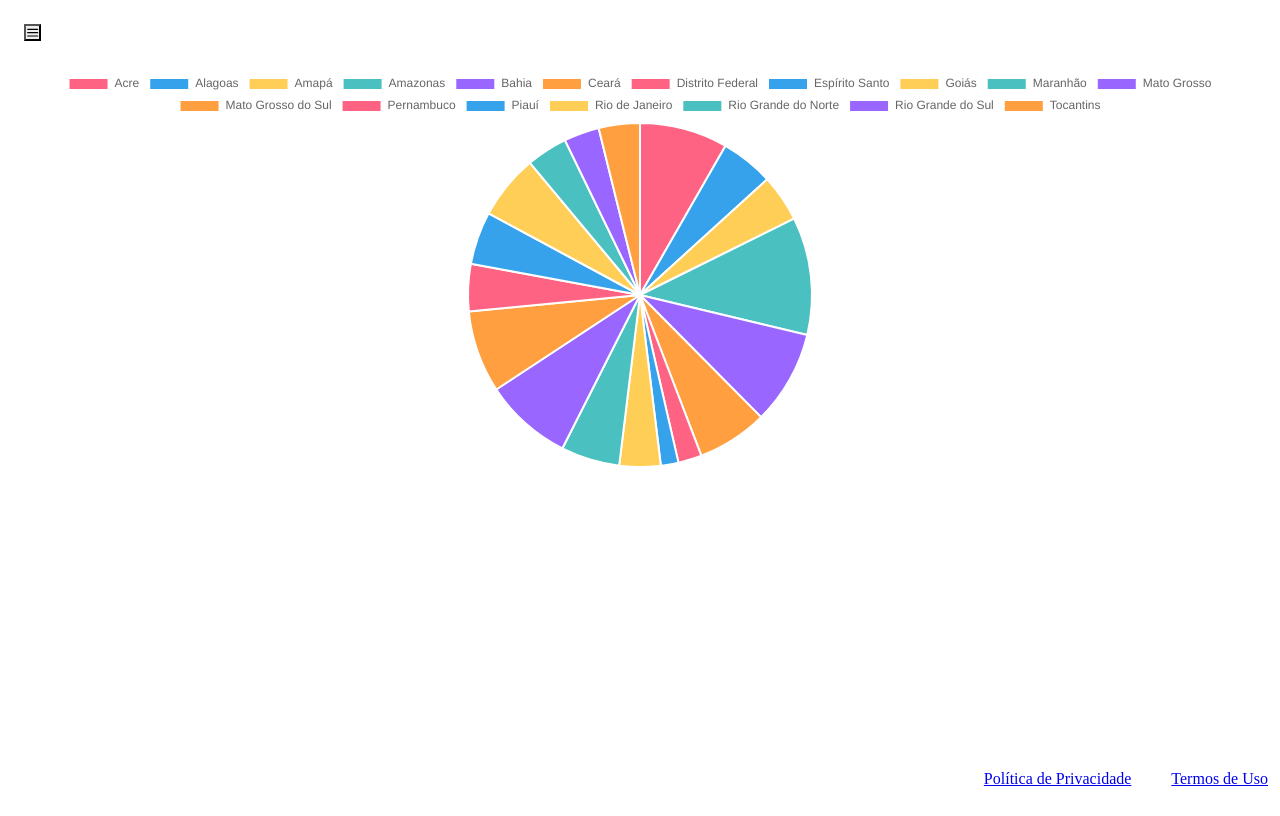
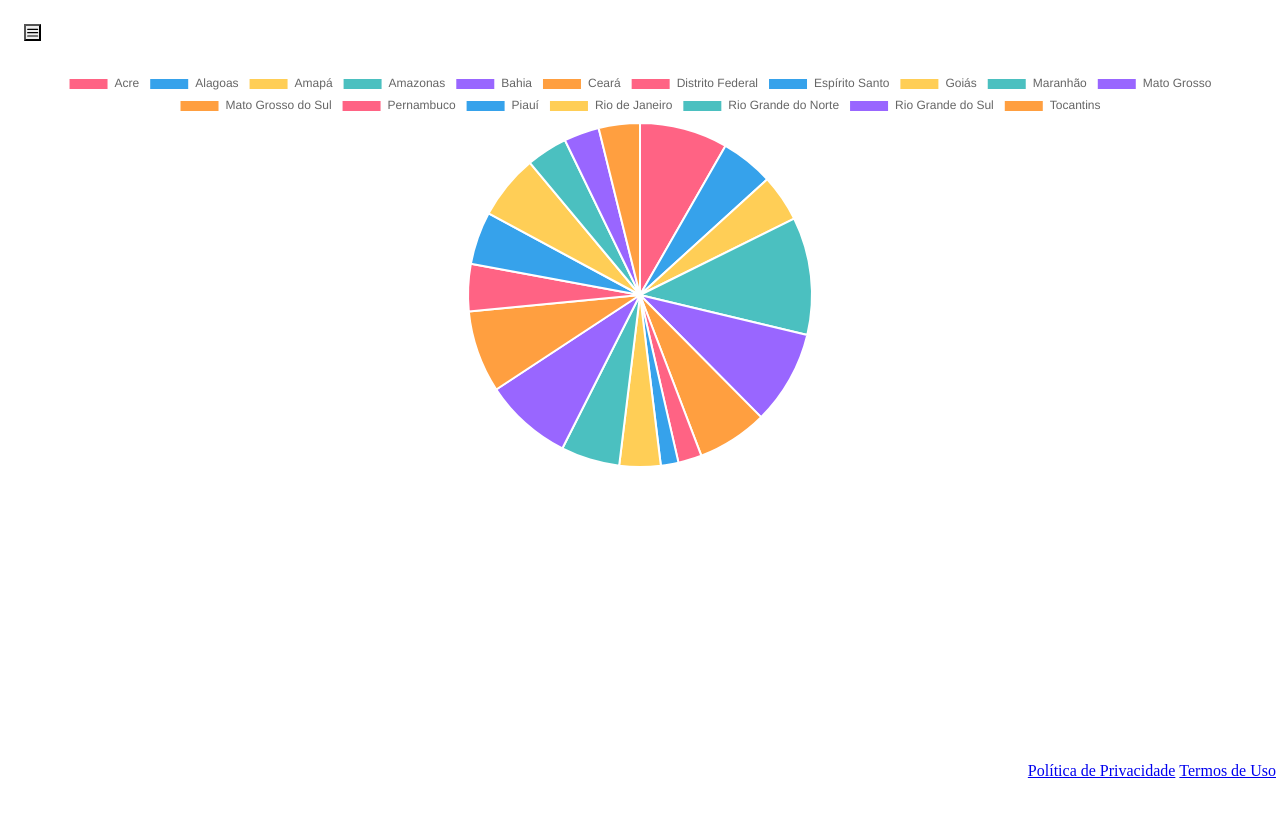
Before and after one commit to Fabricio1919/burn-map--FrontEnd, a React (Vite) app: page /graficos/pizza in a window 1280 px wide. Built offline with nearby package versions, Linux system fonts and the light colour scheme; the HTML template or start-up script is replaced by a standard one.

Commit message:
refactor: commit splash

```diff
--- a/src/componentes/Graficos/GraficoMunicipio.tsx
+++ b/src/componentes/Graficos/GraficoMunicipio.tsx
@@ -1,4 +1,3 @@
-// GraficoMunicipiosPizza.tsx
 import React from "react";
 import { Pie } from "react-chartjs-2";
 import { Box } from "@chakra-ui/react";
--- a/src/componentes/SplashScren/SplashScren.tsx
+++ b/src/componentes/SplashScren/SplashScren.tsx
@@ -18,7 +18,6 @@ export function SplashScreen() {
 
   return (
     <Box
-      bg="rgb(13, 230, 238)"
       w="100vw"
       h="100vh"
       display="flex"
--- a/src/componentes/Ui/Footer.tsx
+++ b/src/componentes/Ui/Footer.tsx
@@ -9,7 +9,10 @@ const Footer: React.FC = () => {
       bg="blue.500"
       color="white"
       py={4}
-      position="relative"
+      position="fixed"
+      bottom={0}
+      left={0}
+      right={0}
     >
       <Flex align="center" justify="space-between" mx="auto" px={4}>
         <Text>
@@ -17,7 +20,7 @@ const Footer: React.FC = () => {
           reservados.
         </Text>
         <Flex>
-          <Link href="#" mr={40} color="teal.200">
+          <Link href="#" mr={4} color="teal.200">
             Política de Privacidade
           </Link>
           <Link href="#" color="teal.200">
--- a/src/componentes/informacoes/InformativoCard.tsx
+++ b/src/componentes/informacoes/InformativoCard.tsx
@@ -70,6 +70,7 @@ const InformativoCard: React.FC = () => {
               borderRadius="lg"
               boxShadow="lg"
               bgGradient="linear(to-br, #f7fafc, #e2e8f0)"
+              textAlign="center"
             >
               <Text fontWeight="bold" fontSize="lg" color="teal.600">
                 {queimada.estado}
@@ -81,11 +82,10 @@ const InformativoCard: React.FC = () => {
           ))}
         </SimpleGrid>
       ) : (
-        <Flex>
+        <SimpleGrid columns={{ base: 1, md: 2 }} spacing={4}>
           {filteredData.map((queimada, index) => (
             <Box
               key={index}
-              minWidth="300px"
               borderWidth="1px"
               borderRadius="lg"
               overflow="hidden"
@@ -93,6 +93,7 @@ const InformativoCard: React.FC = () => {
               m={2}
               p={4}
               bgGradient="linear(to-br, #f7fafc, #e2e8f0)"
+              textAlign="center"
             >
               <Text fontWeight="bold" fontSize="lg" color="teal.600">
                 {queimada.estado}
@@ -121,7 +122,7 @@ const InformativoCard: React.FC = () => {
               </SimpleGrid>
             </Box>
           ))}
-        </Flex>
+        </SimpleGrid>
       )}
     </Box>
   );
```
